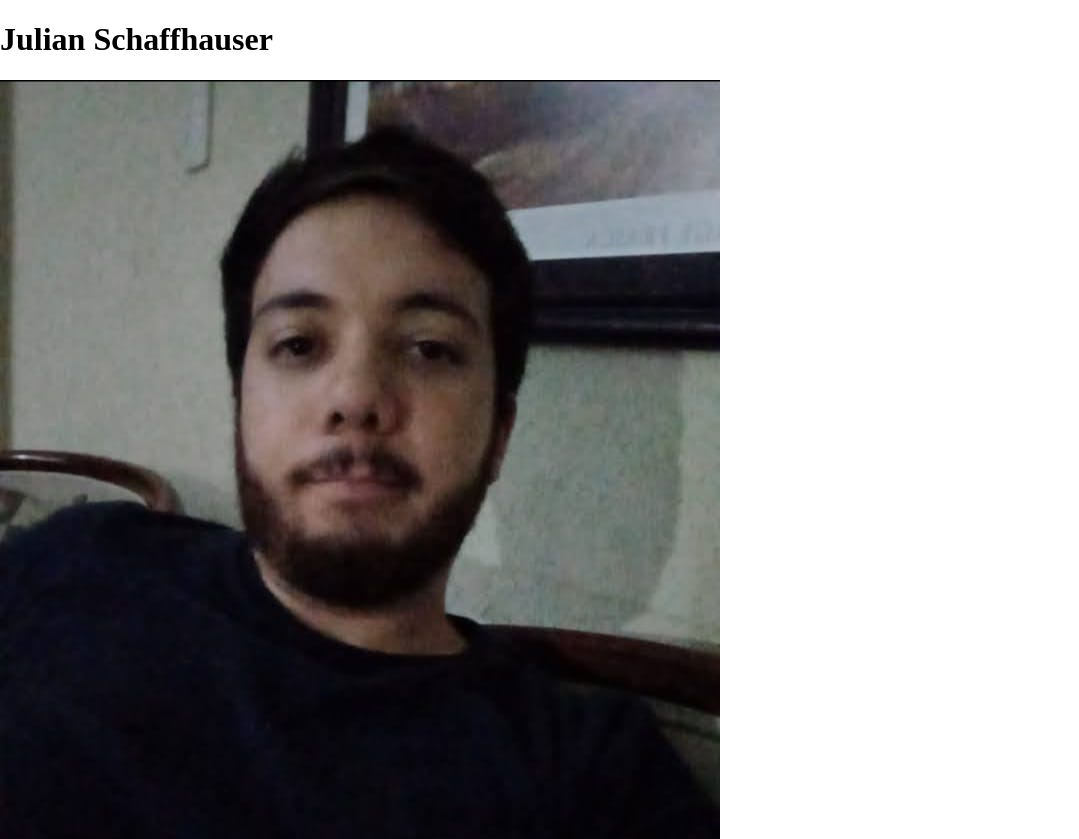
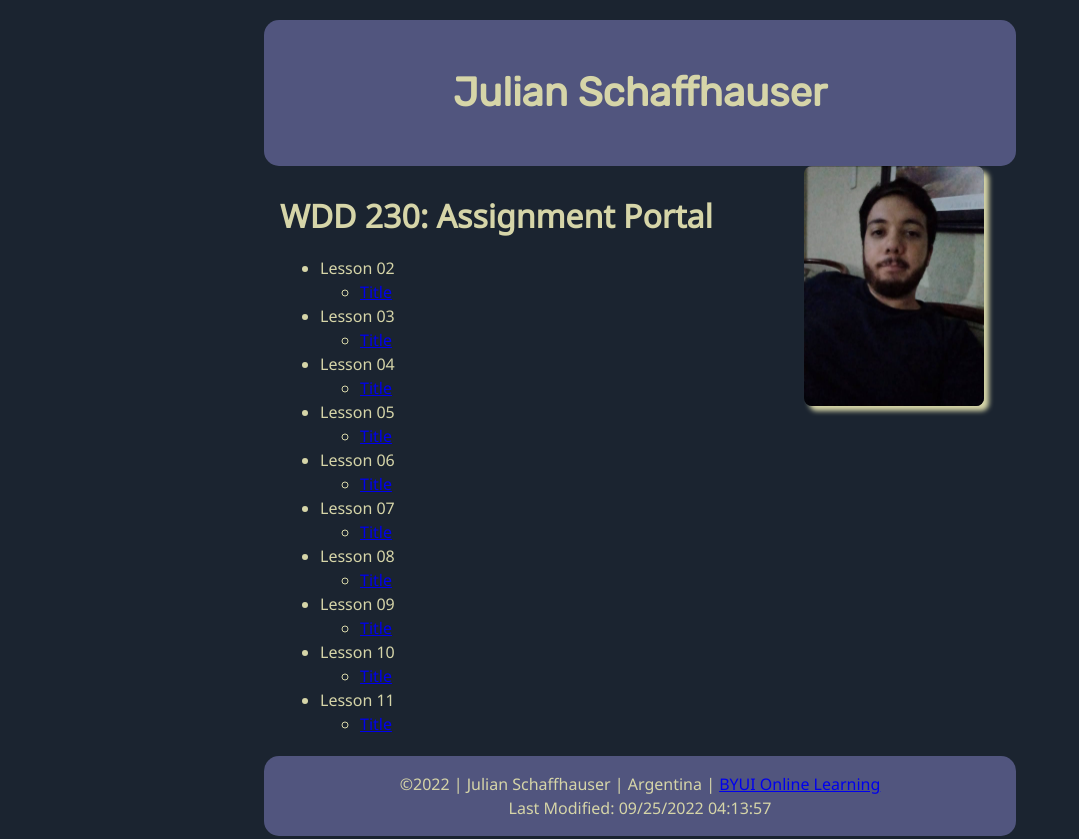
Before and after one commit to schaffah9/wdd230, a plain HTML site: page index.html in a window 1280 px wide. Shown: the top 839 px of the page, without its empty margins (0-1079 px from the left). Drawn offline with Linux system fonts and the light colour scheme.

```diff
--- a/index.html
+++ b/index.html
@@ -6,8 +6,10 @@
     <meta name="viewport" content="width=device-width, initial-scale=1.0">
     <meta name="description" content="Julian Schaffhauser's WDD 230 Assingment Portal">
     <title>WDD 230 - Course Homepage</title>
+    <link href="https://fonts.googleapis.com/css2?family=Noto+Sans&family=Rubik&display=swap" rel="stylesheet">
     <link rel="stylesheet" href="styles/normalize.css">
-    <link rel="stylesheet" href="styles/style.css">
+    <link rel="stylesheet" href="styles/small.css">
+    <link rel="stylesheet" href="styles/medium.css">
 </head>
 <body>
     <header>
--- /dev/null
+++ b/styles/medium.css
@@ -0,0 +1,21 @@
+@media only screen and (min-width: 32.5em) {
+
+    h1 {
+        font-size: 2.5rem;
+    }
+
+    h2 {
+        font-size: 2rem;
+    }
+
+    header,
+    footer {
+        border-radius: 15px;
+    }
+
+    header img {
+        float: right;
+        box-shadow: 5px 5px 5px #D6D5A8;
+        border-radius: 8px;
+    }
+}
--- /dev/null
+++ b/styles/small.css
@@ -0,0 +1,37 @@
+body {
+    font-size: 100%;
+    line-height: 1.5;
+    font-family: 'Noto Sans', sans-serif;
+    background-color: #1B2430;
+}
+
+h1 {
+    text-align: center;
+    font-size: 2rem;
+    font-family: 'Rubik', sans-serif;
+}
+
+h2 {
+    font-size: 1.5rem;
+    margin-bottom: 0.5rem;
+}
+
+header,
+main,
+footer {
+    margin: 1.25rem auto;
+    max-width: 720px;
+    color: #D6D5A8;
+}
+
+header,
+footer {
+    background-color: #51557E;
+    text-align: center;
+    padding: 1rem;
+}
+
+header img {
+    margin: 1rem;
+    width: 180px;
+}
```
Also changed, not shown: styles/style.css (deleted).
